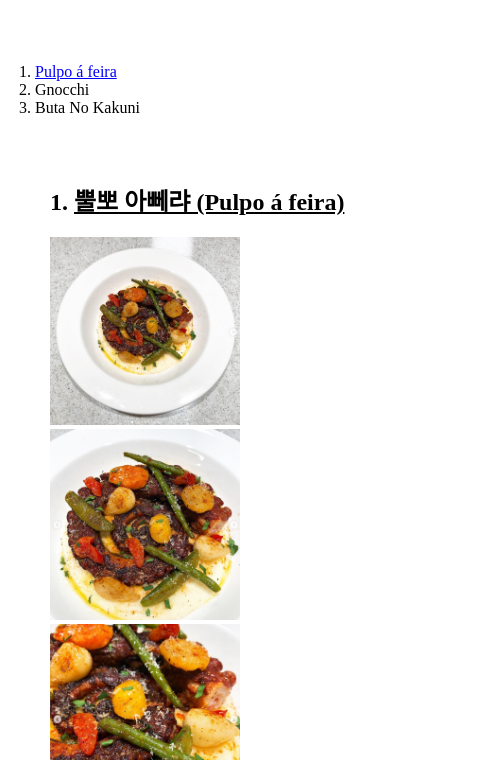
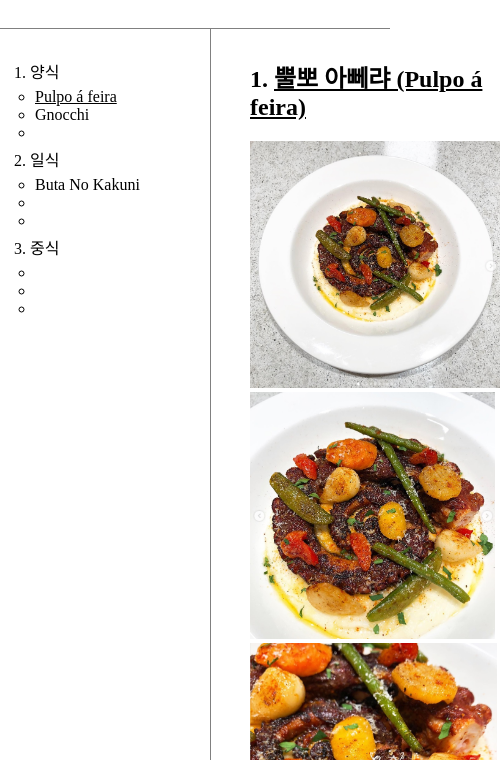
Before and after one commit to KHW1025/my-first-web-site, a plain HTML site: page 1.html in a window 390 px wide. Shown: the part 84-844 px from the top of the page, 500 px wide, since content can reach past the window. Drawn offline with Linux system fonts and the light colour scheme; a script that the page names is missing.

Commit message:
1.61
메뉴바 분류 업데이트

```diff
--- a/1.html
+++ b/1.html
@@ -17,10 +17,25 @@
 <body>
 <h1><a href="index.html">Hyun Sikdang</a></h1>
 <div id="grid">
-  <ol>
-    <li><a href="1.html"style="color:blue;text-decoration:underline">Pulpo á feira</a></li>
-    <li><a href="2.html">Gnocchi</a></li>
-    <li><a href="3.html">Buta No Kakuni</a></li>
+  <ol class="대분류">
+    <li>양식</li>
+      <ul class="소분류">
+        <li><a href="1.html" style="text-decoration: underline;">Pulpo á feira</a></li>
+        <li><a href="2.html">Gnocchi</a></li>
+        <li></li>
+      </ul>
+    <li>일식</li>
+      <ul class="소분류">
+        <li><a href="3.html">Buta No Kakuni</a></li>
+        <li></li>
+        <li></li>
+      </ul>
+    <li>중식</li>
+      <ul class="소분류">
+        <li></li>
+        <li></li>
+        <li></li>
+      </ul>
   </ol>
   <div id="본문">
     <a href="https://www.instagram.com/p/Cgl9fHLL5n0/" target="_blank" title="현식당 인스타그램"><h2>1. <u>뿔뽀 아뻬랴 (Pulpo á feira)</u></h2></a>
--- a/style.css
+++ b/style.css
@@ -12,33 +12,20 @@
   margin: 0;
   padding: 30px;
 }
-  #grid ol {
+#grid .대분류 {
   border-right:1px solid gray;
-    width:120px;
+  width:150px;
   margin:0;
-    padding:35px;
+  padding: 30px;
+}
+#grid .소분류 {
+  padding: 5px;
 }
 #grid{
   display: grid;
-    grid-template-columns: 150px 1fr;
+  grid-template-columns: 200px 1fr;
 }
 #본문{
   padding-top:10px;
   padding-left:50px;
 }
-  @media (max-width:970px){
-    img {
-      width:190px;
-    }
-  }
-  @media (max-width:800px) {
-    #grid{
-      display: block;
-    }
-    h1 {
-      border-bottom:none;
-    }
-    #grid ol {
-      border-right:none;
-    }
-  }
```
Also changed, not shown: 2.html (+19 -4 lines), 3.html (+19 -4 lines), index.html (+20 -35 lines). Lines whose indentation alone changed are shown as unchanged.
